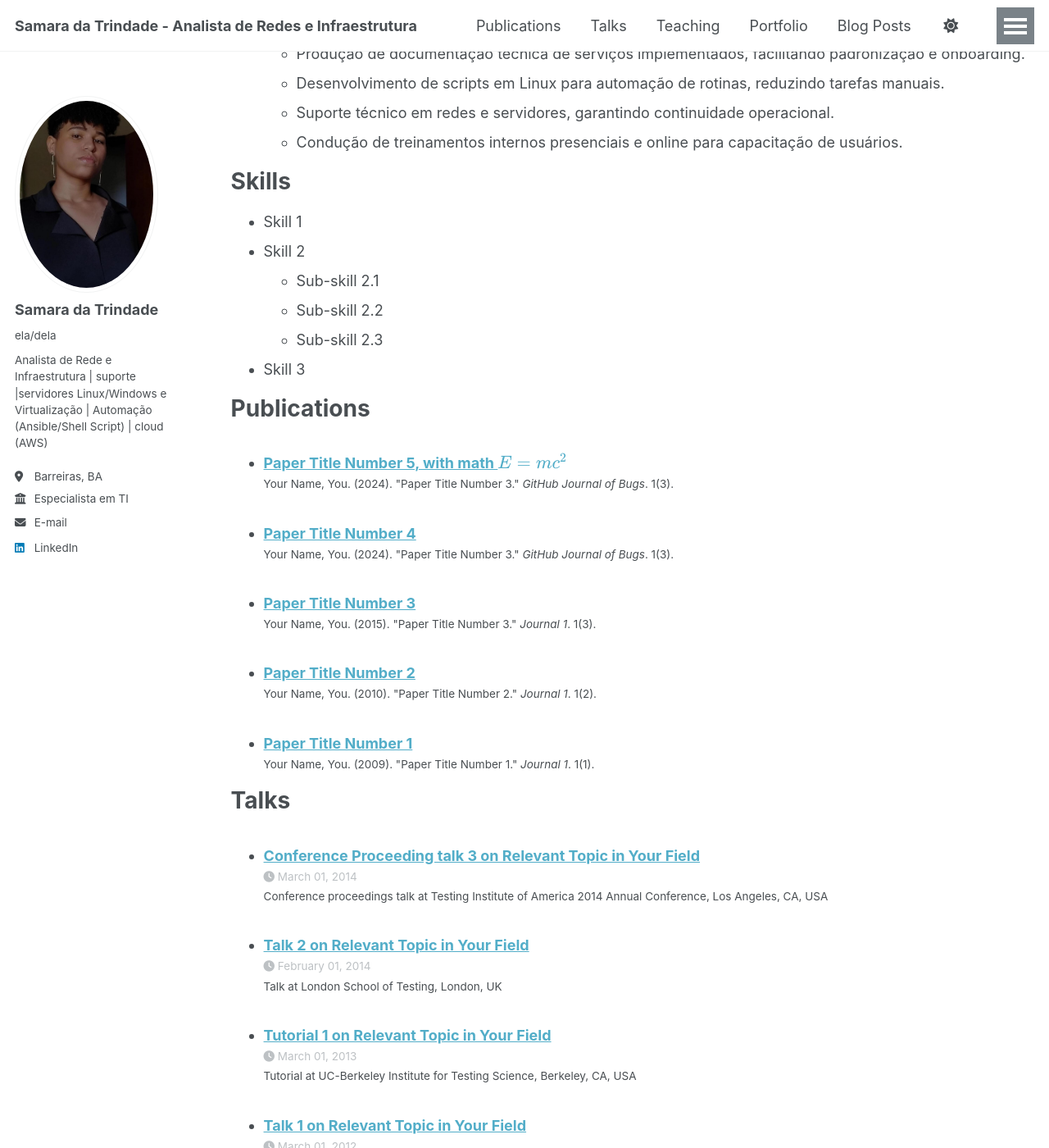
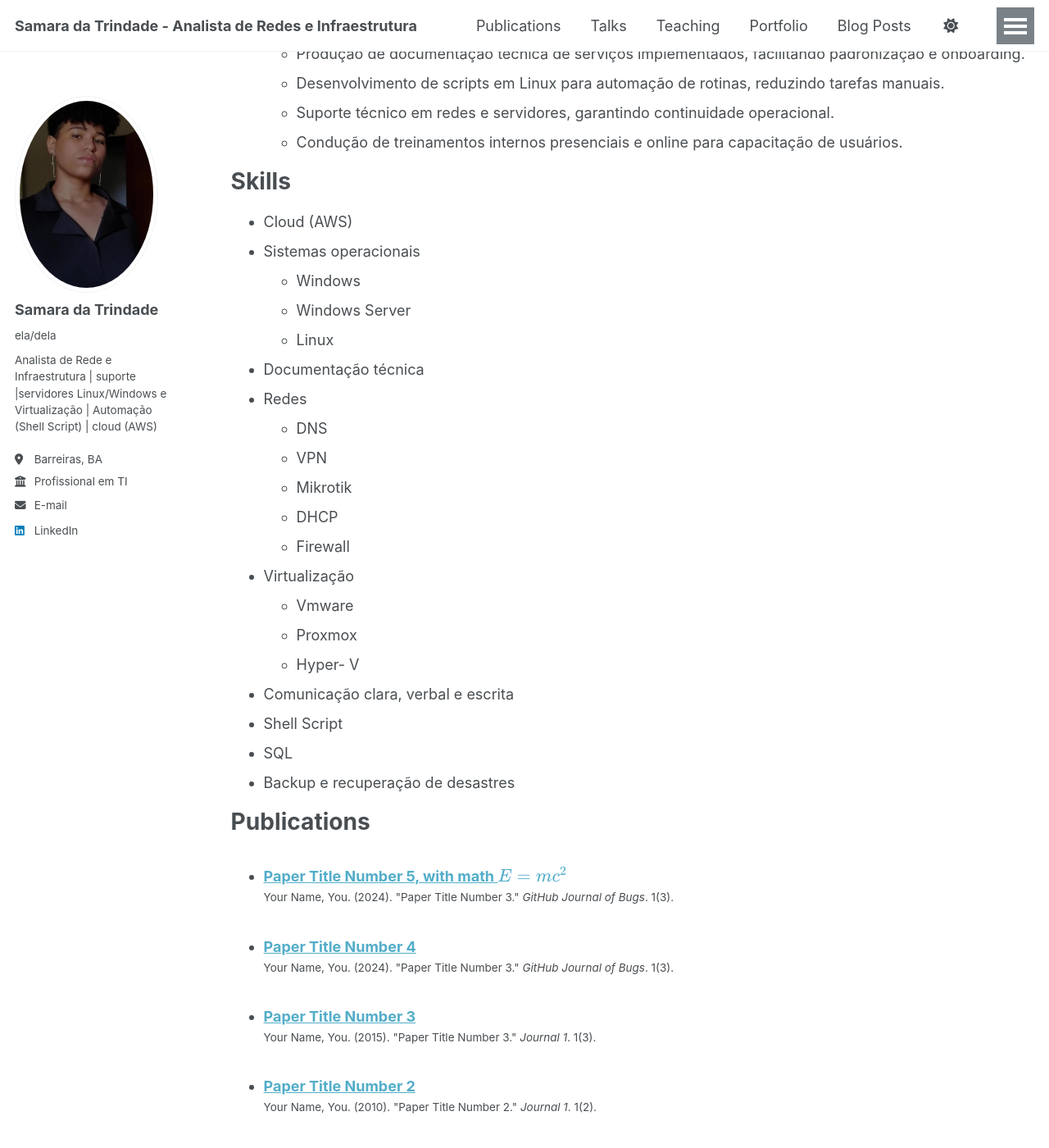
Before and after one commit to samtrinds/samara-portifolio, a Jekyll site: the page built from _pages/cv.md, in a window 1280 px wide and 1400 px high, scrolled down 1354 px. Shown: the whole window at 82% size. Built offline with Jekyll 4.4.1, drawn with Linux system fonts in a browser that asks for light colours; a script that is not in the unit is left out.

```diff
--- a/_config.yml
+++ b/_config.yml
@@ -25,10 +25,9 @@ author:
   avatar           : "profile.png"
   name             : "Samara da Trindade"
   pronouns         : "ela/dela"
-  bio              : "Analista de Rede e Infraestrutura | suporte |servidores Linux/Windows e Virtualização | Automação (Ansible/Shell Script) | cloud (AWS)"
+  bio              : "Analista de Rede e Infraestrutura | suporte |servidores Linux/Windows e Virtualização | Automação (Shell Script) | cloud (AWS)"
   location         : "Barreiras, BA"
-  employer         : "Especialista em TI"
-  uri              : # URL
+  employer         : "Profissional em TI"
   email            : "samara12668t@gmail.com"
 
   # Social media
@@ -90,21 +89,7 @@ alexa_site_verification  :
 yandex_site_verification :
 
 
-# Social Sharing
-twitter:
-  username               : &twitter
-facebook:
-  username               :
-  app_id                 :
-  publisher              :
-og_image                 :  # Social media default site image
-og_description           :  # Social media default site image description
-# For specifying social profiles
-# - https://developers.google.com/structured-data/customize/social-profiles
-social:
-  type                   : # Person or Organization (defaults to Person)
-  name                   : # If the user or organization name differs from the site's name
-  links: # An array of links to social media profiles
+
 
 
 # Analytics
--- a/_pages/cv.md
+++ b/_pages/cv.md
@@ -49,12 +49,27 @@ Experiência
 
 Skills
 ======
-* Skill 1
-* Skill 2
-  * Sub-skill 2.1
-  * Sub-skill 2.2
-  * Sub-skill 2.3
-* Skill 3
+* Cloud (AWS)
+* Sistemas operacionais
+  * Windows
+  * Windows Server
+  * Linux
+* Documentação técnica
+* Redes
+  * DNS
+  * VPN
+  * Mikrotik
+  * DHCP
+  * Firewall
+* Virtualização
+  * Vmware
+  * Proxmox
+  * Hyper- V
+* Comunicação clara, verbal e escrita
+* Shell Script
+* SQL
+* Backup e recuperação de desastres
+
 
 Publications
 ======
```
Also changed, not shown: _pages/about.md (+7 -8 lines), _portfolio/portfolio-1.md (+1 -1 lines).
